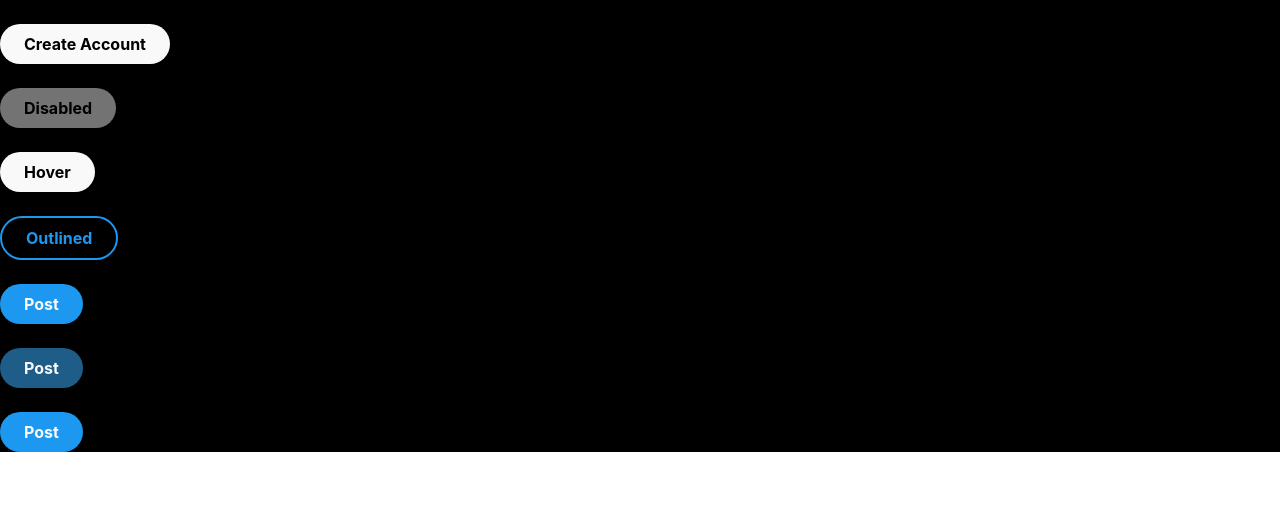
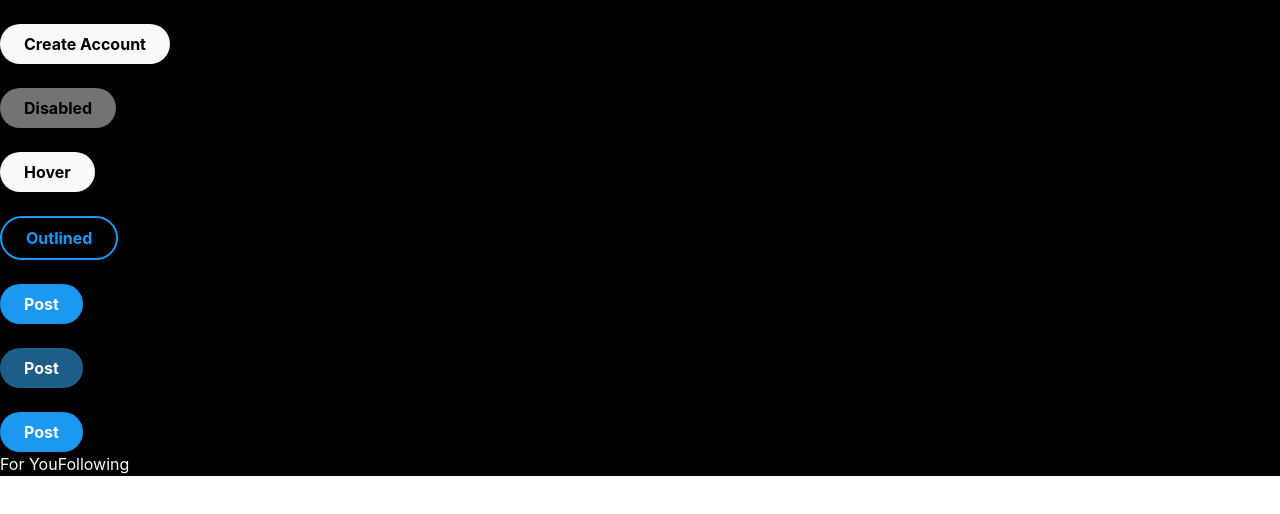
Before and after one commit to 100x-Engineers/react-week-1-shubhamdsm, a React (Vite) app: page / in a window 1280 px wide. Shown: the top 514 px of the page. Built offline with nearby package versions, Linux system fonts and the light colour scheme.

Commit message:
added tab component

```diff
--- a/src/App.jsx
+++ b/src/App.jsx
@@ -1,7 +1,21 @@
 import Button from "./components/button/Button";
+import Tab from "./components/tab/Tab";
+import { useState } from "react";
 function App() {
+  const [activeTab, setActiveTab] = useState(0);
+  const tabs = [
+    {
+      name: "For You",
+      content: <div>For You</div>,
+    },
+    {
+      name: "Following",
+      content: <div>Following</div>,
+    },
+  ];
   return (
     <main className="bg-neutral-1000">
+      <section >
         {/* Secondary Buttons */}
         <h1>this is simple state</h1>
         <Button
@@ -60,6 +74,9 @@ function App() {
           disabled={false}
           type="button"
         />
+      </section>
+      {/* Tab Component */}
+      <Tab tabs={tabs} activeTab={activeTab} />
     </main>
   );
 }
--- /dev/null
+++ b/src/components/tab/Tab.jsx
@@ -0,0 +1,28 @@
+import { useState } from "react";
+const Tab = (props) => {
+  const [activeTab, setActiveTab] = useState(props.activeTab);
+
+  const handleChangeTab = (tabName) => {
+    setActiveTab(tabName);
+  };
+  return (
+    <main >
+      {props.tabs.map((tab, index) => {
+        return (
+          <button
+            className={
+              activeTab === tab.name
+                ? "text-neutral-400 border-b-4 border-twitter-blue"
+                : "text-neutral-50"
+            }
+            onClick={() => handleChangeTab(tab.name)}
+            key={tab.name}
+          >
+            {tab.name}
+          </button>
+        );
+      })}
+    </main>
+  );
+};
+export default Tab;
```
Lines whose indentation alone changed are shown as unchanged.
